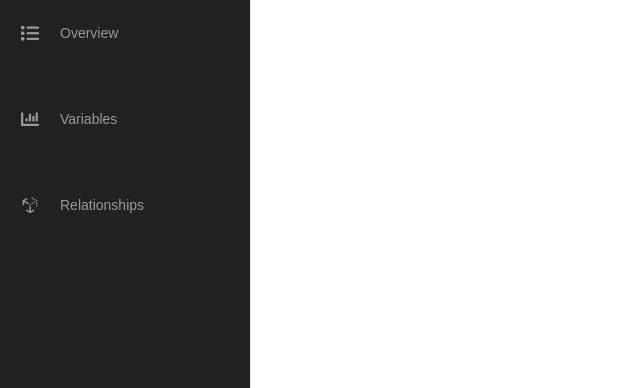
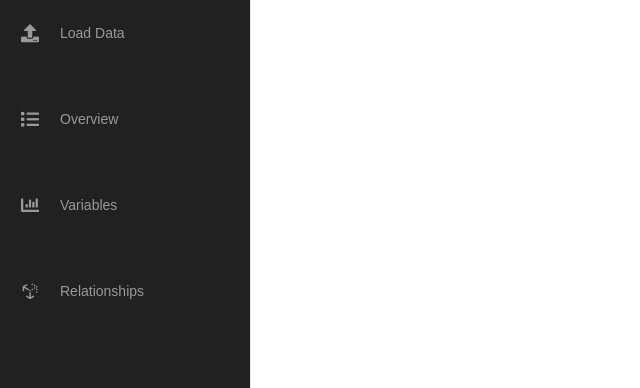
Before and after one commit to mspil88/eda_viz, a Flask app: page /load in a window 1280 px wide. Shown: the top 388 px of the page, without its empty margins (0-640 px from the left). Run offline with Flask 2, Linux system fonts and the light colour scheme; some libraries are stand-ins or nearby versions.

Commit message:
load route added to nav bar

```diff
--- a/templates/base_template.html
+++ b/templates/base_template.html
@@ -11,6 +11,12 @@
     <body>
     <nav class="menu">
         <ul>
+            <li>
+                <a href="/load">
+                    <i class="fa fa-upload fa-2x nav-icon"></i>
+                    <span class="nav-text">Load Data</span>
+                </a>
+            </li>
             <li>
                 <a href="/overview">
                     <i class="fa fa-list fa-2x nav-icon"></i>
```
